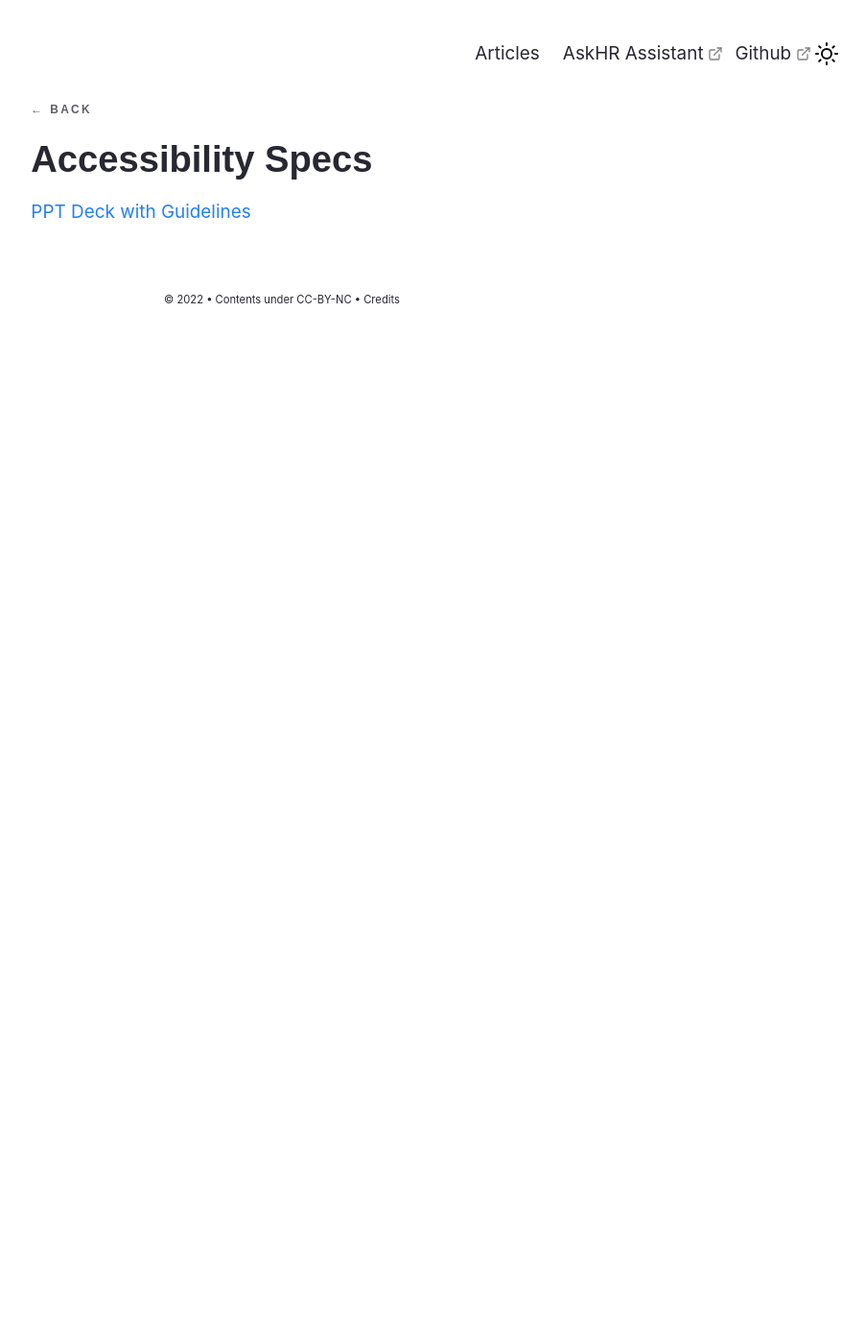
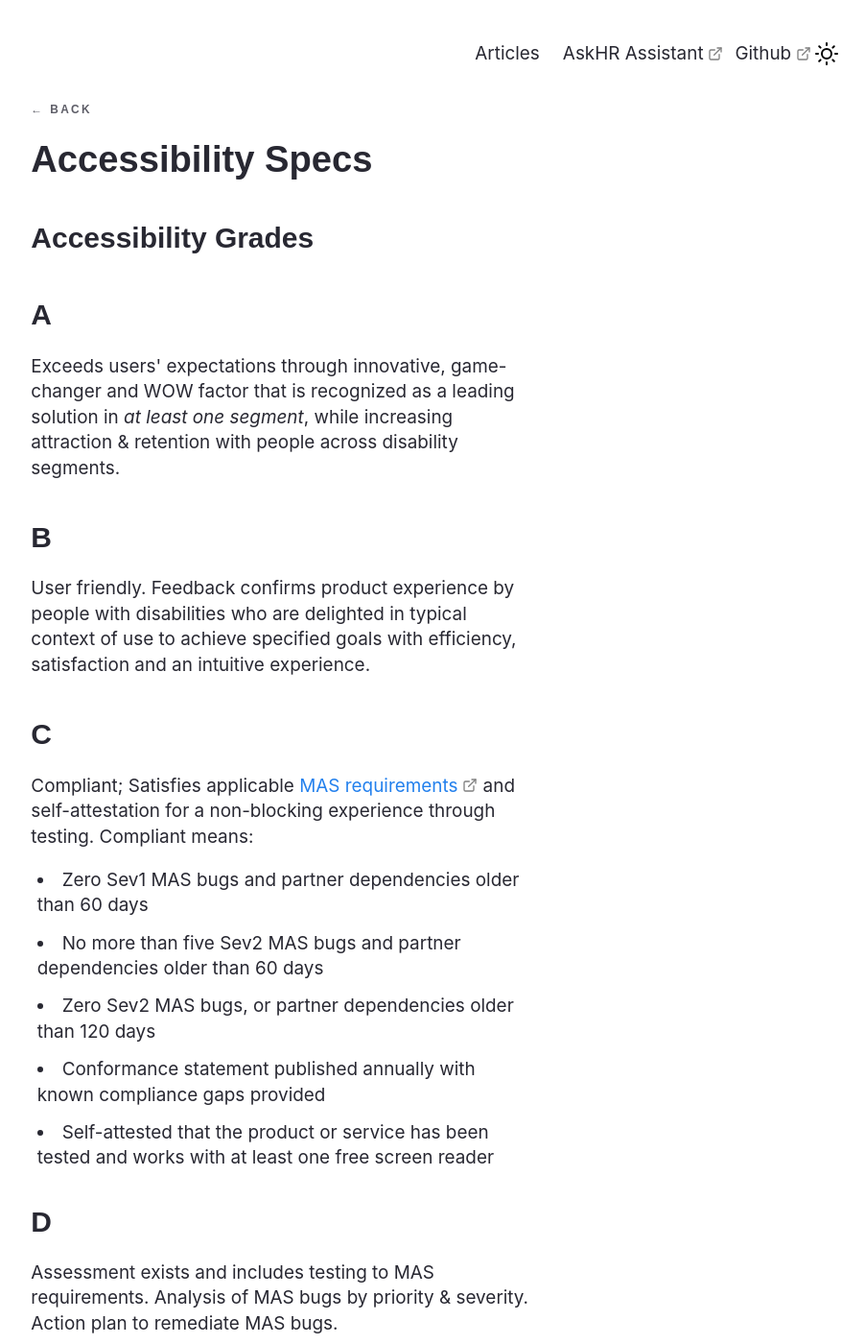
Before and after one commit to akademi-archive/akademi-archive.github.io, a Jekyll site: the page built from _notes/Public/Accessibility Specs.md, in a window 1280 px wide and 1400 px high. Shown: the whole window at 96% size, without its empty margins (346-1248 px from the left). Built offline with Jekyll 4.4.1, drawn with Linux system fonts in a browser that asks for light colours; some web fonts are replaced; some of the changed text lies outside the part shown.

```diff
--- a/_notes/Public/Accessibility Specs.md
+++ b/_notes/Public/Accessibility Specs.md
@@ -2,7 +2,42 @@
 feed: show
 title: Accessibility Specs
 date: 18-01-2023
-date modified: 18-01-2023
+date modified: 25-01-2023
 ---
 
-[PPT Deck with Guidelines]([Accessibility Standards, Guidelines and Toolkit.pptx (sharepoint.com)](https://microsoftapc-my.sharepoint.com/:p:/g/personal/v-kaushikdas_microsoft_com/ER-U7o-Ze9pAnAON8xDgwRsBkY-U2JYBTTiHXOvVkAym8A?e=SSfkW1&PreviousSessionID=ebe14f20-5e10-90b2-a72e-c01ec9d8d270))
+## Accessibility Grades
+
+### A
+
+Exceeds users' expectations through innovative, game-changer and WOW factor that is recognized as a leading solution in _at least one segment_, while increasing attraction & retention with people across disability segments.
+
+### B
+
+User friendly. Feedback confirms product experience by people with disabilities who are delighted in typical context of use to achieve specified goals with efficiency, satisfaction and an intuitive experience.
+
+### C
+
+Compliant; Satisfies applicable [MAS requirements](https://nam06.safelinks.protection.outlook.com/?url=https%3A%2F%2Fmicrosoft.sharepoint.com%2Fsites%2Faccessibility%2FSitePages%2FMicrosoft-Accessibility-Standards-(MAS).aspx&data=05%7C01%7Cjainharshit%40microsoft.com%7C7c01cfaacbd54b8e403508dafd54d091%7C72f988bf86f141af91ab2d7cd011db47%7C1%7C0%7C638100838010970301%7CUnknown%7CTWFpbGZsb3d8eyJWIjoiMC4wLjAwMDAiLCJQIjoiV2luMzIiLCJBTiI6Ik1haWwiLCJXVCI6Mn0%3D%7C3000%7C%7C%7C&sdata=%2FU3g3g5edM3A%2BqPbQzUyEbWegHGaZoUDMPFQqE8iiac%3D&reserved=0 "https://nam06.safelinks.protection.outlook.com/?url=https%3a%2f%2fmicrosoft.sharepoint.com%2fsites%2faccessibility%2fsitepages%2fmicrosoft-accessibility-standards-(mas).aspx&data=05%7c01%7cjainharshit%40microsoft.com%7c7c01cfaacbd54b8e403508dafd54d091%7c72f988bf86f141af91ab2d7cd011db47%7c1%7c0%7c638100838010970301%7cunknown%7ctwfpbgzsb3d8eyjwijoimc4wljawmdailcjqijoiv2lumziilcjbtii6ik1hawwilcjxvci6mn0%3d%7c3000%7c%7c%7c&sdata=%2fu3g3g5edm3a%2bqpbqzuyebweghgazoudmpfqqe8iiac%3d&reserved=0") and self-attestation for a non-blocking experience through testing. Compliant means:
+
+- Zero Sev1 MAS bugs and partner dependencies older than 60 days
+- No more than five Sev2 MAS bugs and partner dependencies older than 60 days
+- Zero Sev2 MAS bugs, or partner dependencies older than 120 days
+- Conformance statement published annually with known compliance gaps provided
+- Self-attested that the product or service has been tested and works with at least one free screen reader
+
+### D
+
+Assessment exists and includes testing to MAS requirements. Analysis of MAS bugs by priority & severity. Action plan to remediate MAS bugs.
+
+### F
+
+No assessment = No testing of MAS requirements, and UI exists
+
+## Apple Resources
+- [Supporting VoiceOver in your app | Apple Developer Documentation](https://developer.apple.com/documentation/accessibility/supporting_voiceover_in_your_app)
+
+## Resources
+- [PPT Deck with Guidelines]([Accessibility Standards, Guidelines and Toolkit.pptx (sharepoint.com)](https://microsoftapc-my.sharepoint.com/:p:/g/personal/v-kaushikdas_microsoft_com/ER-U7o-Ze9pAnAON8xDgwRsBkY-U2JYBTTiHXOvVkAym8A?e=SSfkW1&PreviousSessionID=ebe14f20-5e10-90b2-a72e-c01ec9d8d270))
+- https://www.figma.com/file/C2eSXCRS1ChnsZxEk3FOsm/WB-Collaboration-UX-Templates?node-id=12%3A84&t=NtIDAX63J6PF6PKI-1
+- [Accessibility (coherence-portal.azurewebsites.net)](https://coherence-portal.azurewebsites.net/Accessibility#Overview&About%20accessibility)
+- [AcessibilityDesign_May18.pptx (sharepoint.com)](https://microsoft.sharepoint.com/:p:/t/odspux/ETjymXE1ug9LnrFfV0rALw8B1CLlLWqTjca8usMzhembRg?e=HSt4m2)
```
Also changed, not shown: _notes/Public/Creating aka.ms links.md (added, +12 -0 lines), _notes/Public/Fonts.md (added, +10 -0 lines), _notes/Public/Microsoft Identity Manager (IDWeb).md (added, +16 -0 lines).
